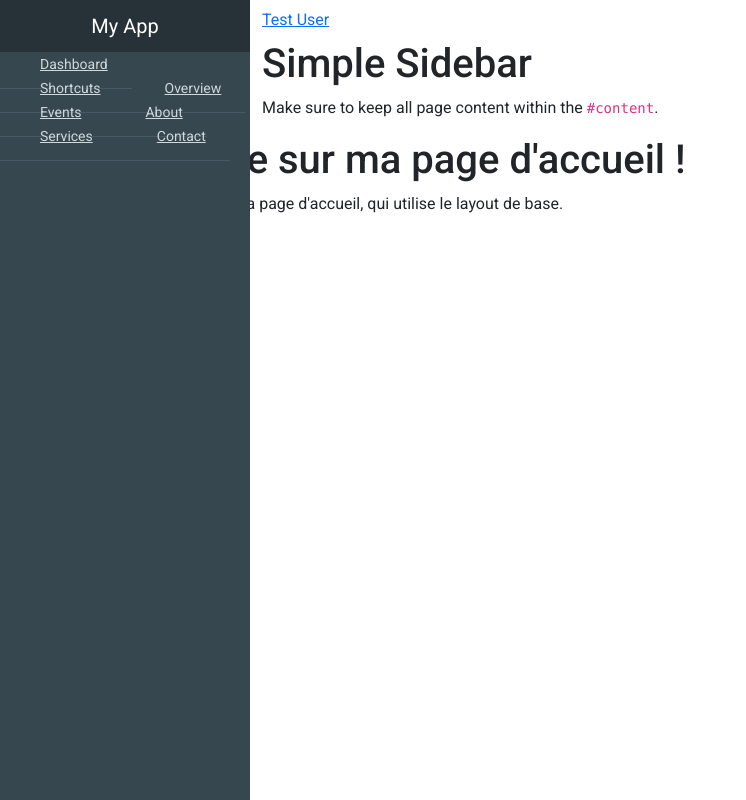
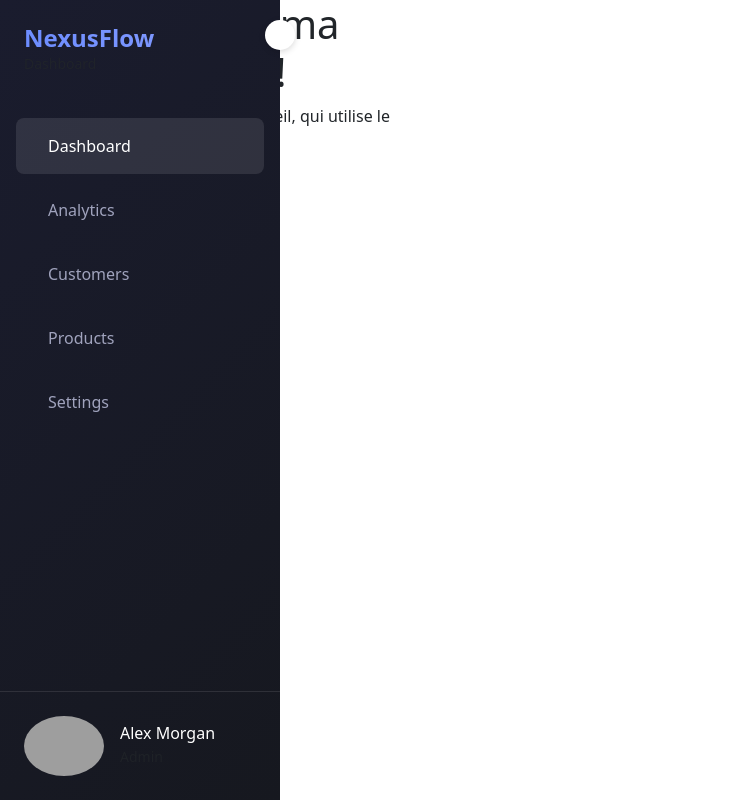
Before and after one commit to Alphadev2023/diallo-famille, a Django app: page / in a window 1280 px wide. Shown: the whole page, without its empty margins (0-746 px from the left). Run offline with Django 5.2, Linux system fonts and the light colour scheme; a user stored in the database is signed in; some libraries are stand-ins or nearby versions; grey boxes are pictures that could not be loaded.

Commit message:
modification de certiant fichiers

```diff
--- a/dre_famille_arbre/settings.py
+++ b/dre_famille_arbre/settings.py
@@ -41,6 +41,7 @@ INSTALLED_APPS = [
     "famille",
     "rest_framework",
     'bootstrap5',
+    'fontawesomefree',
 ]
 
 MIDDLEWARE = [
--- a/static/css/style.css
+++ b/static/css/style.css
@@ -1,77 +1,115 @@
-@import url("https://fonts.googleapis.com/css?family=Roboto:300,400,400i,500");
+:root {
+ --sidebar-width: 280px;
+ --sidebar-width-collapsed: 80px;
+}
 
 body {
  overflow-x: hidden;
- font-family: "Roboto", sans-serif;
- font-size: 16px;
 }
 
-/* Toggle Styles */
-
-#viewport {
- padding-left: 250px;
- -webkit-transition: all 0.5s ease;
- -moz-transition: all 0.5s ease;
- -o-transition: all 0.5s ease;
- transition: all 0.5s ease;
+.sidebar {
+ width: var(--sidebar-width);
+ height: 100vh;
+ background: linear-gradient(135deg, #1a1c2e 0%, #16181f 100%);
+ transition: all 0.3s ease;
 }
 
-#content {
- width: 100%;
- position: relative;
- margin-right: 0;
+.sidebar.collapsed {
+ width: var(--sidebar-width-collapsed);
 }
 
-/* Sidebar Styles */
-
-#sidebar {
- z-index: 1000;
- position: fixed;
- left: 250px;
- width: 250px;
- height: 100%;
- margin-left: -250px;
- overflow-y: auto;
- background: #37474f;
- -webkit-transition: all 0.5s ease;
- -moz-transition: all 0.5s ease;
- -o-transition: all 0.5s ease;
- transition: all 0.5s ease;
+.sidebar-link {
+ color: #a0a3bd;
+ transition: all 0.2s ease;
+ border-radius: 8px;
+ margin: 4px 16px;
+ white-space: nowrap;
+ overflow: hidden;
 }
 
-#sidebar header {
- background-color: #263238;
- font-size: 20px;
- line-height: 52px;
- text-align: center;
+.sidebar-link:hover {
+ color: #ffffff;
+ background: rgba(255, 255, 255, 0.1);
+ transform: translateX(5px);
 }
 
-#sidebar header a {
- color: #fff;
- display: block;
- text-decoration: none;
+.sidebar-link.active {
+ color: #ffffff;
+ background: rgba(255, 255, 255, 0.1);
 }
 
-#sidebar header a:hover {
- color: #fff;
+.logo-text {
+ background: linear-gradient(45deg, #6b8cff, #8b9fff);
+ -webkit-background-clip: text;
+ -webkit-text-fill-color: transparent;
+ transition: opacity 0.3s ease;
 }
 
-#sidebar .nav {
+.notification-badge {
+ background: #ff6b6b;
+ padding: 2px 6px;
+ border-radius: 6px;
+ font-size: 0.7rem;
 }
 
-#sidebar .nav a {
- background: none;
- border-bottom: 1px solid #455a64;
- color: #cfd8dc;
- font-size: 14px;
- padding: 16px 24px;
+.profile-section {
+ border-top: 1px solid rgba(255, 255, 255, 0.1);
 }
 
-#sidebar .nav a:hover {
- background: none;
- color: #eceff1;
+.main-content {
+ margin-left: var(--sidebar-width);
+ background-color: #f8f9fa;
+ min-height: 100vh;
+ padding: 20px;
+ transition: all 0.3s ease;
 }
 
-#sidebar .nav a i {
- margin-right: 16px;
+.collapsed ~ .main-content {
+ margin-left: var(--sidebar-width-collapsed);
 }
+
+.toggle-btn {
+ position: absolute;
+ right: -15px;
+ top: 20px;
+ background: white;
+ border-radius: 50%;
+ width: 30px;
+ height: 30px;
+ border: none;
+ box-shadow: 0 2px 6px rgba(0, 0, 0, 0.15);
+ z-index: 100;
+ cursor: pointer;
+ transition: transform 0.3s ease;
+}
+
+.collapsed .toggle-btn {
+ transform: rotate(180deg);
+}
+
+.collapsed .hide-on-collapse {
+ opacity: 0;
+ visibility: hidden;
+}
+
+.collapsed .logo-text {
+ opacity: 0;
+}
+
+.collapsed .profile-info {
+ opacity: 0;
+}
+
+.collapsed .sidebar-link {
+ text-align: center;
+ padding: 1rem !important;
+ margin: 4px 8px;
+}
+
+.collapsed .sidebar-link i {
+ margin: 0 !important;
+}
+
+.profile-info {
+ transition: opacity 0.2s ease;
+}
--- a/templates/include/base.html
+++ b/templates/include/base.html
@@ -8,65 +8,58 @@
     {% load bootstrap5 %}
     {% bootstrap_css %}
     {% bootstrap_javascript %}
+    <link rel="stylesheet" href="{% static 'fontawesomefree/css/all.min.css' %}">
     <link href="{% static "css/style.css" %}" rel="stylesheet" />
   </head>
   <body>
-    <header>
-      <div id="viewport">
-        <!-- Sidebar -->
-        <div id="sidebar">
-          <header>
-            <a href="#">My App</a>
-          </header>
-          <ul class="nav">
-            <li>
-              <a href="#">
-                <i class="zmdi zmdi-view-dashboard"></i> Dashboard
-              </a>
-            </li>
-            <li>
-              <a href="#"> <i class="zmdi zmdi-link"></i> Shortcuts </a>
-            </li>
-            <li>
-              <a href="#"> <i class="zmdi zmdi-widgets"></i> Overview </a>
-            </li>
-            <li>
-              <a href="#"> <i class="zmdi zmdi-calendar"></i> Events </a>
-            </li>
-            <li>
-              <a href="#"> <i class="zmdi zmdi-info-outline"></i> About </a>
-            </li>
-            <li>
-              <a href="#"> <i class="zmdi zmdi-settings"></i> Services </a>
-            </li>
-            <li>
-              <a href="#"> <i class="zmdi zmdi-comment-more"></i> Contact </a>
-            </li>
-          </ul>
-        </div>
-        <!-- Content -->
-        <div id="content">
-          <nav class="navbar navbar-default">
-            <div class="container-fluid">
-              <ul class="nav navbar-nav navbar-right">
-                <li>
-                  <a href="#"
-                    ><i class="zmdi zmdi-notifications text-danger"></i>
-                  </a>
-                </li>
-                <li><a href="#">Test User</a></li>
-              </ul>
+    <div class="row">
+    <header class="col-6 col-sm-4">
+      <div class="d-flex">
+        <nav class="sidebar d-flex flex-column flex-shrink-0 position-fixed">
+            <button class="toggle-btn" onclick="toggleSidebar()">
+                <i class="fas fa-chevron-left"></i>
+            </button>
+
+            <div class="p-4">
+                <h4 class="logo-text fw-bold mb-0">NexusFlow</h4>
+                <p class="text-muted small hide-on-collapse">Dashboard</p>
             </div>
-          </nav>
-          <div class="container-fluid">
-            <h1>Simple Sidebar</h1>
-            <p>
-              Make sure to keep all page content within the
-              <code>#content</code>.
-            </p>
-          </div>
-        </div>
-      </div>
+
+            <div class="nav flex-column">
+                <a href="#" class="sidebar-link active text-decoration-none p-3">
+                    <i class="fas fa-home me-3"></i>
+                    <span class="hide-on-collapse">Dashboard</span>
+                </a>
+                <a href="#" class="sidebar-link text-decoration-none p-3">
+                    <i class="fas fa-chart-bar me-3"></i>
+                    <span class="hide-on-collapse">Analytics</span>
+                </a>
+                <a href="#" class="sidebar-link text-decoration-none p-3">
+                    <i class="fas fa-users me-3"></i>
+                    <span class="hide-on-collapse">Customers</span>
+                </a>
+
+                <a href="#" class="sidebar-link text-decoration-none p-3">
+                    <i class="fas fa-box me-3"></i>
+                    <span class="hide-on-collapse">Products</span>
+                </a>
+                <a href="#" class="sidebar-link text-decoration-none p-3">
+                    <i class="fas fa-gear me-3"></i>
+                    <span class="hide-on-collapse">Settings</span>
+                </a>
+            </div>
+
+            <div class="profile-section mt-auto p-4">
+                <div class="d-flex align-items-center">
+                    <img src="https://randomuser.me/api/portraits/women/70.jpg" style="height:60px" class="rounded-circle" alt="Profile">
+                    <div class="ms-3 profile-info">
+                        <h6 class="text-white mb-0">Alex Morgan</h6>
+                        <small class="text-muted">Admin</small>
+                    </div>
+                </div>
+            </div>
+        </nav>
+    </div>
     </header>
 
     <main>
@@ -74,7 +67,14 @@
       <!-- Le contenu spécifique à chaque page sera inséré ici -->
       {% endblock %}
     </main>
+  </div>
 
     {% bootstrap_javascript %}
+    <script>
+      function toggleSidebar() {
+          const sidebar = document.querySelector('.sidebar');
+          sidebar.classList.toggle('collapsed');
+      }
+  </script>
   </body>
 </html>
--- a/templates/index.html
+++ b/templates/index.html
@@ -1,7 +1,7 @@
 {% extends "include/base.html" %}
 {% block title %}Page d'accueil{% endblock %}
 {% block content %}
-<div class="container">
+<div class="col-6 col-sm-4">
   <h1>Bienvenue sur ma page d'accueil !</h1>
   <p>
     Ceci est le contenu de la page d'accueil, qui utilise le layout de base.
```
